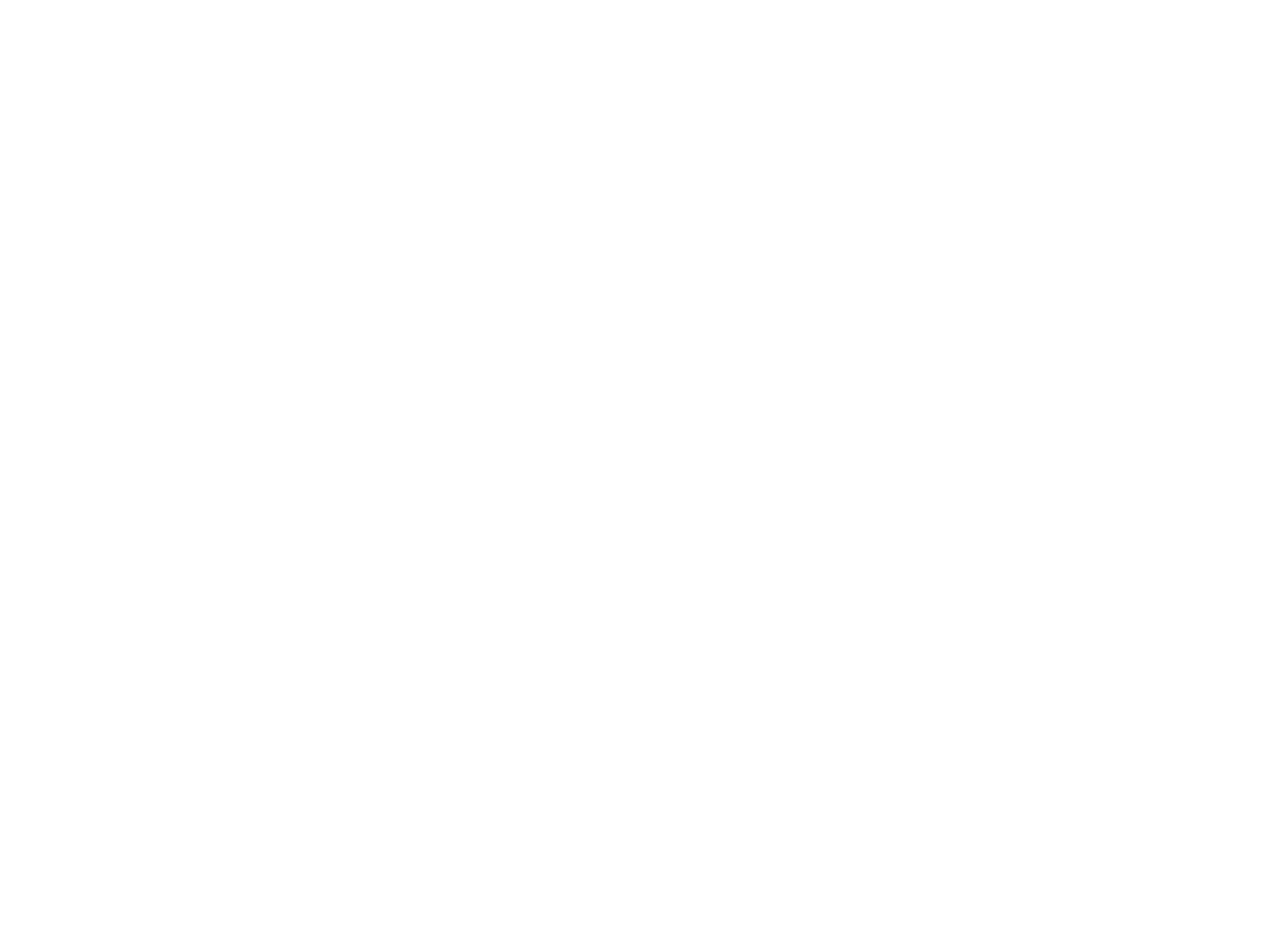
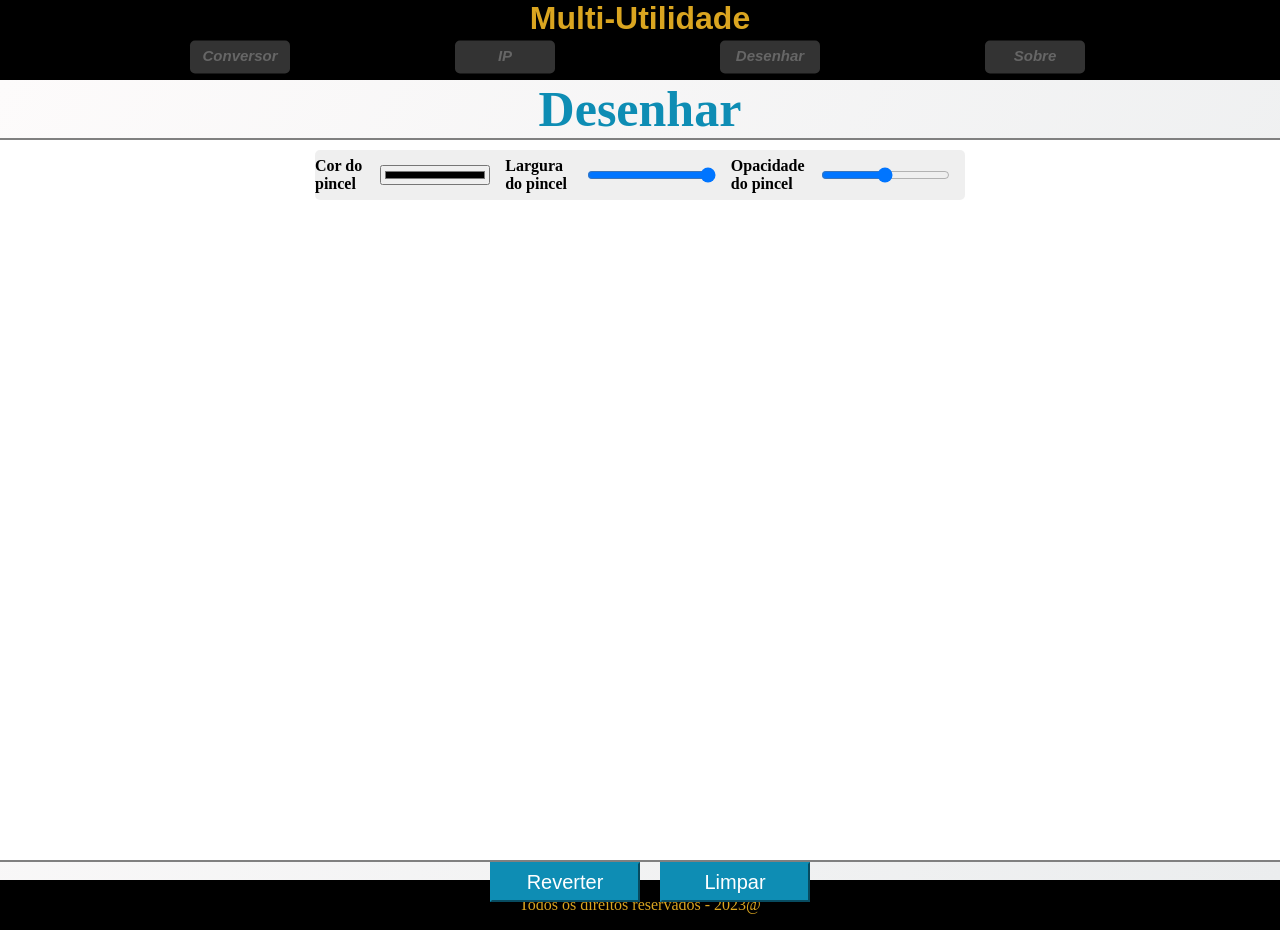
Before and after one commit to JP3015/MultiUtilidade, a React (Create React App) app: page /desenhar in a window 1280 px wide. Before the commit this address had no page. Before the commit the page ends 800 px from the top, so only its background shows below. Built offline with nearby package versions, Linux system fonts and the light colour scheme.

Commit message:
Adição da página Desenhar

```diff
--- a/src/App.jsx
+++ b/src/App.jsx
@@ -3,7 +3,7 @@
 import Home from './pages/Home/Home'
 import Conversor from './pages/Conversor/Conversor';
 import Ip from './pages/Ip/Ip'
-
+import Desenhar from './pages/Desenhar/Desenhar'
 
 
 function App(){
@@ -13,6 +13,7 @@
               <Route path="/" element={<Home />}/>
               <Route path="/conversor" element={<Conversor />}/>
               <Route path="/ip" element={<Ip />}/>
+              <Route path="/desenhar" element={<Desenhar />}/>
           </Routes>
       </Router>
     )
--- a/src/components/Header/Header.jsx
+++ b/src/components/Header/Header.jsx
@@ -22,7 +22,7 @@
                 </ul>
                 <ul className="ulRoutes">
                     <li className="liRoutes">
-                        <a className="pages" href="#">
+                        <a className="pages" href="desenhar">
                             <i>Desenhar</i>
                         </a>
                     </li>
--- /dev/null
+++ b/src/components/Menu/Menu.jsx
@@ -0,0 +1,36 @@
+import React from "react";
+import "../../pages/Desenhar/Desenhar.css";
+
+const Menu = ({ setLineColor, setLineWidth, setLineOpacity }) => {
+    return (
+        <div className="Menu">
+        <label><b>Cor do pincel</b></label>
+        <input
+            type="color"
+            onChange={(e) => {
+            setLineColor(e.target.value);
+            }}
+        />
+        <label><b>Largura do pincel</b></label>
+        <input
+            type="range"
+            min="3"
+            max="20"
+            onChange={(e) => {
+            setLineWidth(e.target.value);
+            }}
+        />
+        <label><b>Opacidade do pincel</b></label>
+        <input
+            type="range"
+            min="1"
+            max="100"
+            onChange={(e) => {
+            setLineOpacity(e.target.value / 100);
+            }}
+        />
+        </div>
+    );
+};
+
+export default Menu;
--- /dev/null
+++ b/src/pages/Desenhar/Desenhar.css
@@ -0,0 +1,58 @@
+.draw-page {
+  width: 100%;
+  height: 100vh;
+  display: flex;
+  flex-direction: column;
+  justify-content: flex-start;
+  align-items: center;
+  background-image: linear-gradient(
+    120deg, #fdfbfb 0%, #ebedee 100%);
+}
+
+.Title {
+  font-family: Brush Script MT, cursive;
+  font-size: 50px;
+  color: rgb(14, 141, 180);
+}
+
+.draw-area {
+  width: 1280px;
+  height: 720px;
+  border: 2px solid #808080;
+  position: relative;
+  background-color: white;
+}
+
+.Menu {
+  width: 650px;
+  height: 50px;
+  display: flex;
+  justify-content: space-evenly;
+  border-radius: 5px;
+  align-items: center;
+  background-color: #a3a3a32d;
+  margin: auto;
+  margin-top: 10px;
+}
+
+.draw-button:hover{
+  transform:scale(1.05,1.05);
+  -webkit-transform:scale(1.05,1.05);
+  -moz-transform:scale(1.05,1.05);
+}
+
+.draw-button{
+  position: relative;
+  border-color: rgb(14, 141, 180);
+  background-color: rgb(14, 141, 180);
+  color: white;
+  width: 150px;
+  height: 40px;
+  margin-bottom: 10px;
+  transition: .2s;
+  margin-left: 20px;
+  font-size: 20px;
+}
+.draw-input{
+  background-color: goldenrod;
+}
--- /dev/null
+++ b/src/pages/Desenhar/Desenhar.jsx
@@ -0,0 +1,108 @@
+import { useEffect, useRef, useState } from "react";
+import Menu from "../../components/Menu/Menu";
+import Header from '../../components/Header/Header'
+import Footer from '../../components/Footer/Footer'
+import "./Desenhar.css";
+
+function App() {
+  const canvasRef = useRef(null);
+  const ctxRef = useRef(null);
+  const [isDrawing, setIsDrawing] = useState(false);
+  const [lineWidth, setLineWidth] = useState(5);
+  const [lineColor, setLineColor] = useState("black");
+  const [lineOpacity, setLineOpacity] = useState(0.1);
+  const [array, setArray] = useState([]);
+  const [index, setIndex] = useState(-1);
+
+  useEffect(() => {
+    const canvas = canvasRef.current;
+    const ctx = canvas.getContext("2d");
+    ctx.lineCap = "round";
+    ctx.lineJoin = "round";
+    ctx.globalAlpha = lineOpacity;
+    ctx.strokeStyle = lineColor;
+    ctx.lineWidth = lineWidth;
+    ctxRef.current = ctx;
+  }, [lineColor, lineOpacity, lineWidth]);
+
+  const startDrawing = (e) => {
+    ctxRef.current.beginPath();
+    ctxRef.current.moveTo(
+      e.nativeEvent.offsetX,
+      e.nativeEvent.offsetY
+    );
+    setIsDrawing(true)
+    setArray((prevArray) => [
+        ...prevArray,
+        ctxRef.current.getImageData(0, 0, ctxRef.current.canvas.width, ctxRef.current.canvas.height),
+    ])
+    setIndex(index + 1)
+  };
+
+  const endDrawing = () => {
+    ctxRef.current.closePath();
+    setIsDrawing(false);
+
+    console.log(array)
+    console.log(index)
+  };
+
+  const draw = (e) => {
+    if (!isDrawing) {
+      return;
+    }
+    ctxRef.current.lineTo(
+      e.nativeEvent.offsetX,
+      e.nativeEvent.offsetY
+    );
+
+    ctxRef.current.stroke();
+  };
+
+  const clear = () => {
+    ctxRef.current.clearRect(0, 0, ctxRef.current.canvas.width, ctxRef.current.canvas.height)
+    setArray([])
+    setIndex(-1)
+  }
+
+  const undo = () => {
+    if(index <= 0){
+        clear();
+    }else{
+        setArray(array.slice(0, -1))
+        setIndex(index - 1)
+        ctxRef.current.putImageData(array[index],0,0)
+    }
+  }
+
+  return (
+    <>
+        <Header />
+        <div className="draw-page">
+            <h1 className="Title">Desenhar</h1>
+            <div className="draw-area">
+                <Menu
+                setLineColor={setLineColor}
+                setLineWidth={setLineWidth}
+                setLineOpacity={setLineOpacity}
+                />
+                <canvas
+                onMouseDown={startDrawing}
+                onMouseUp={endDrawing}
+                onMouseMove={draw}
+                ref={canvasRef}
+                width={`1280px`}
+                height={`720px`}
+                />
+            </div>
+            <div>
+                <button className="draw-button" onClick={undo}>Reverter</button>
+                <button className="draw-button" onClick={clear}>Limpar</button>
+            </div>
+        </div>
+        <Footer />
+    </>
+  );
+}
+
+export default App;
--- a/src/pages/Home/Home.jsx
+++ b/src/pages/Home/Home.jsx
@@ -21,7 +21,7 @@
                 </ul>
                 <ul className="ulHome">
                     <li className="liHome">
-                        <a class="url" href="#">
+                        <a class="url" href="desenhar">
                             <i>Desenhar</i>
                         </a>
                     </li>
```
